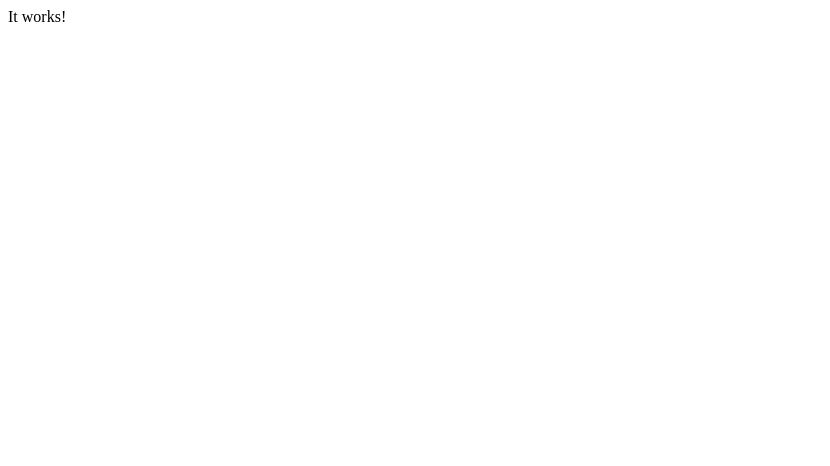
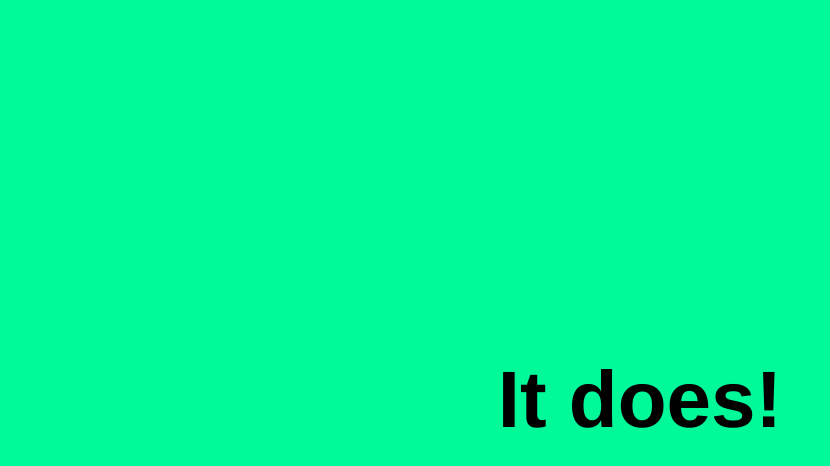
Before and after one commit to matthewp/do-modules-work, a plain HTML site: page index.html in a window 1280 px wide. Shown: the whole page, without its empty margins (0-830 px from the left). Drawn offline with Linux system fonts and the light colour scheme.

Commit message:
decent styles

```diff
--- a/index.html
+++ b/index.html
@@ -1,6 +1,24 @@
 <html>
 <head>
   <title>Do Modules Work?</title>
+  <style>
+  body {
+    display: flex;
+    justify-content: center;
+    align-items: center;
+  }
+  body.nope {
+    background: salmon;
+  }
+  body.yep {
+    background: mediumspringgreen;
+  }
+  main {
+    font-family: "HelveticaNeue-Light", "Helvetica Neue Light", "Helvetica Neue", Helvetica, Arial, "Lucida Grande", sans-serif;
+    font-weight: 600;
+    font-size: 5em;
+  }
+  </style>
 </head>
 <body>
   <script src="./main.js" type="module"></script>
--- a/main.js
+++ b/main.js
@@ -3,6 +3,8 @@ import foo, { bar } from './foo.js';
 var works = foo() === 'foo' && bar() === 'bar';
 
 var main = document.createElement('main');
-main.textContent = works ? 'It works!' : 'Not yet :(';
+
+main.textContent = works ? 'It does!' : 'Nope :(';
 
 document.body.appendChild(main);
+document.body.classList.add(works ? 'yep' : 'nope');
--- a/nomodule.js
+++ b/nomodule.js
@@ -2,7 +2,8 @@
   // Safari doesn't support nomodule yet so check for main
   if(!document.querySelector('main')) {
     var main = document.createElement('main');
-    main.textContent = 'Not yet :(';
+    main.textContent = 'Nope :(';
     document.body.appendChild(main);
+    document.body.classList.add('nope');
   }
 })();
```
